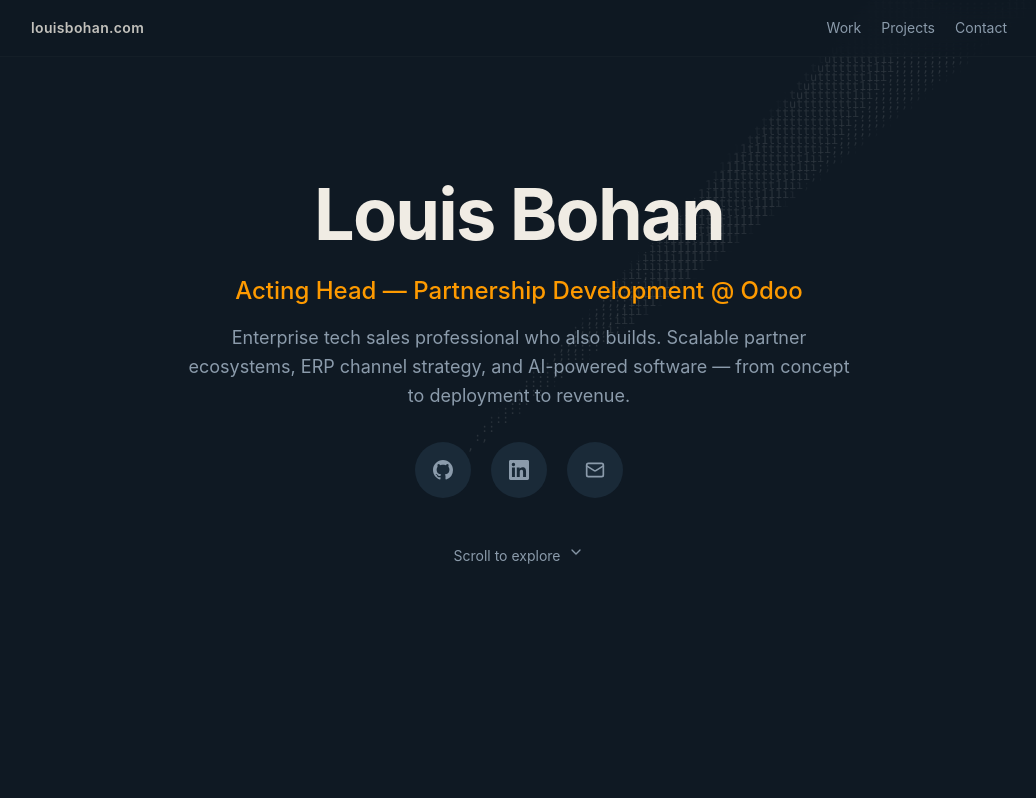
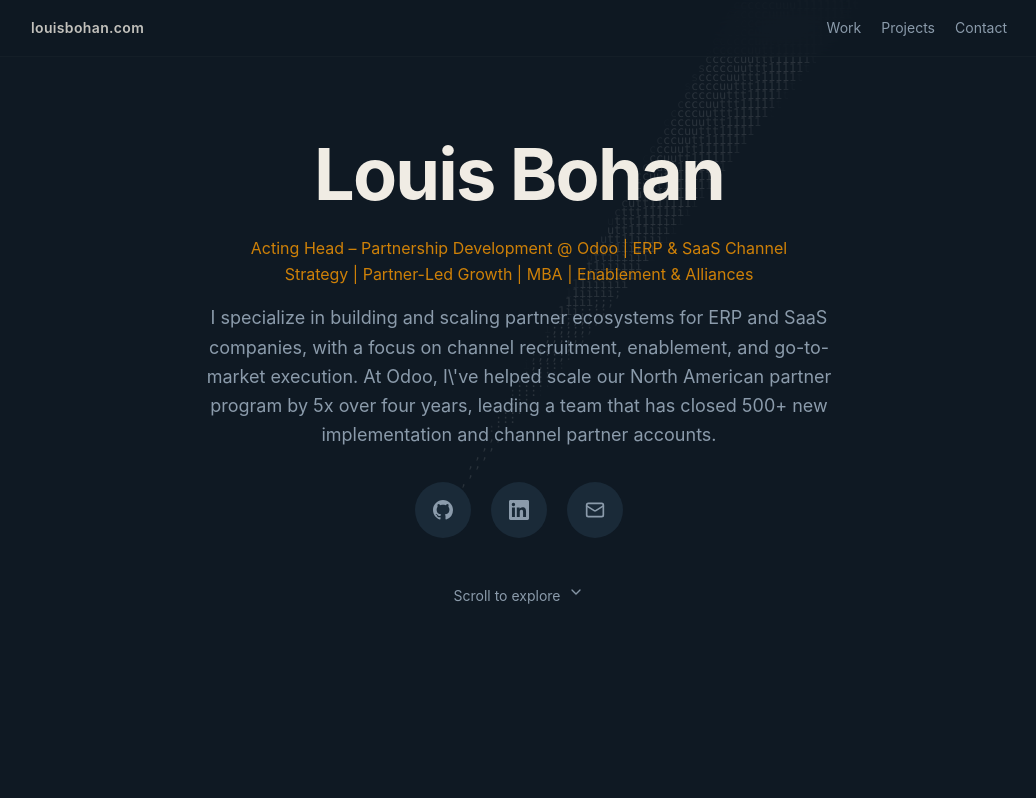
Before and after one commit to louisbohan/louisbohan.com, a Next.js app: page / in a window 1280 px wide. Shown: the top 798 px of the page, without its empty margins (121-1157 px from the left). Built offline with nearby package versions, Linux system fonts and the light colour scheme.

Commit message:
Fix hero copy: use Lou's actual tagline and about text

```diff
--- a/src/app/page.tsx
+++ b/src/app/page.tsx
@@ -97,14 +97,14 @@
         </FadeInUp>
 
         <FadeInUp delay={0.15}>
-          <p className="mt-4 text-lg md:text-2xl text-amber-500 font-medium">
-            Acting Head — Partnership Development @ Odoo
+          <p className="mt-4 text-sm md:text-base text-amber-500/80 max-w-xl mx-auto leading-relaxed">
+            Acting Head – Partnership Development @ Odoo | ERP & SaaS Channel Strategy | Partner-Led Growth | MBA | Enablement & Alliances
           </p>
         </FadeInUp>
 
         <FadeInUp delay={0.2}>
           <p className="mt-4 text-base md:text-lg text-muted-foreground leading-relaxed max-w-2xl mx-auto">
-            Enterprise tech sales professional who also builds. Scalable partner ecosystems, ERP channel strategy, and AI-powered software — from concept to deployment to revenue.
+            I specialize in building and scaling partner ecosystems for ERP and SaaS companies, with a focus on channel recruitment, enablement, and go-to-market execution. At Odoo, I\'ve helped scale our North American partner program by 5x over four years, leading a team that has closed 500+ new implementation and channel partner accounts.
           </p>
         </FadeInUp>
 
```
